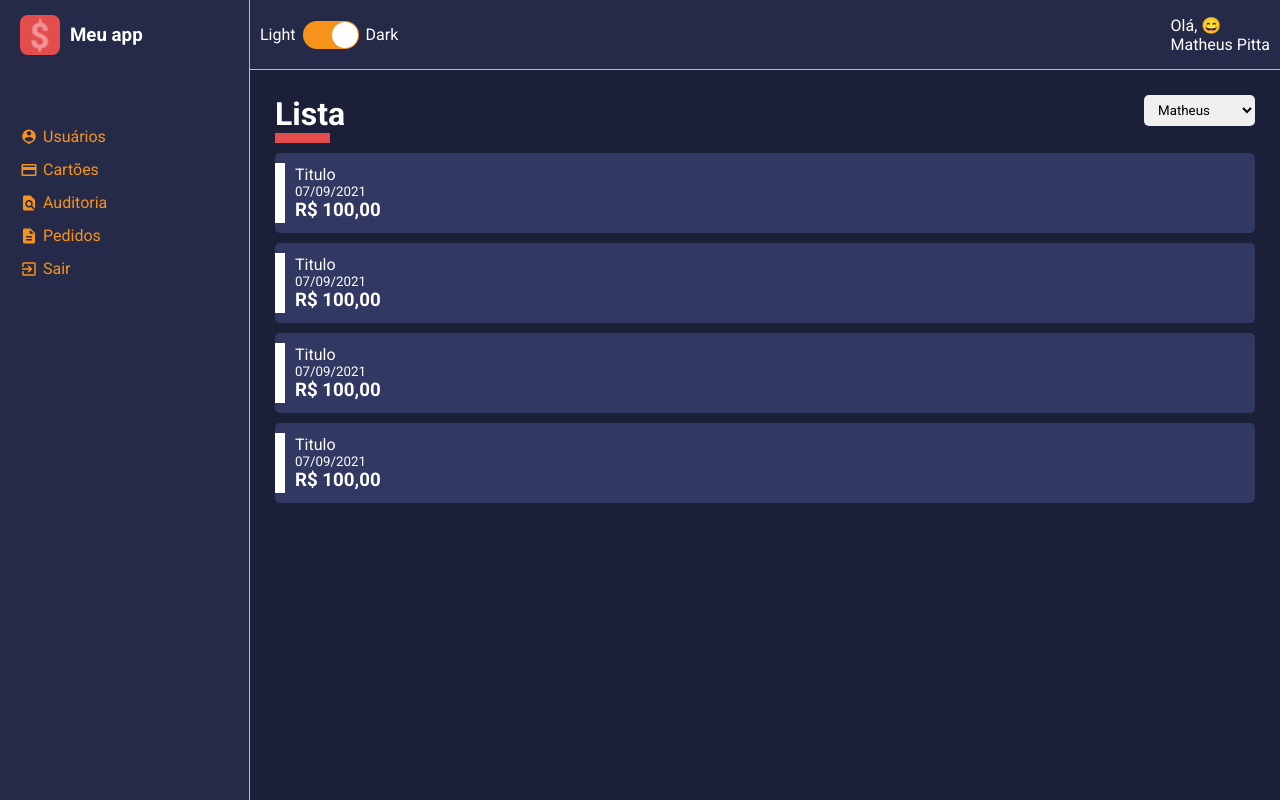
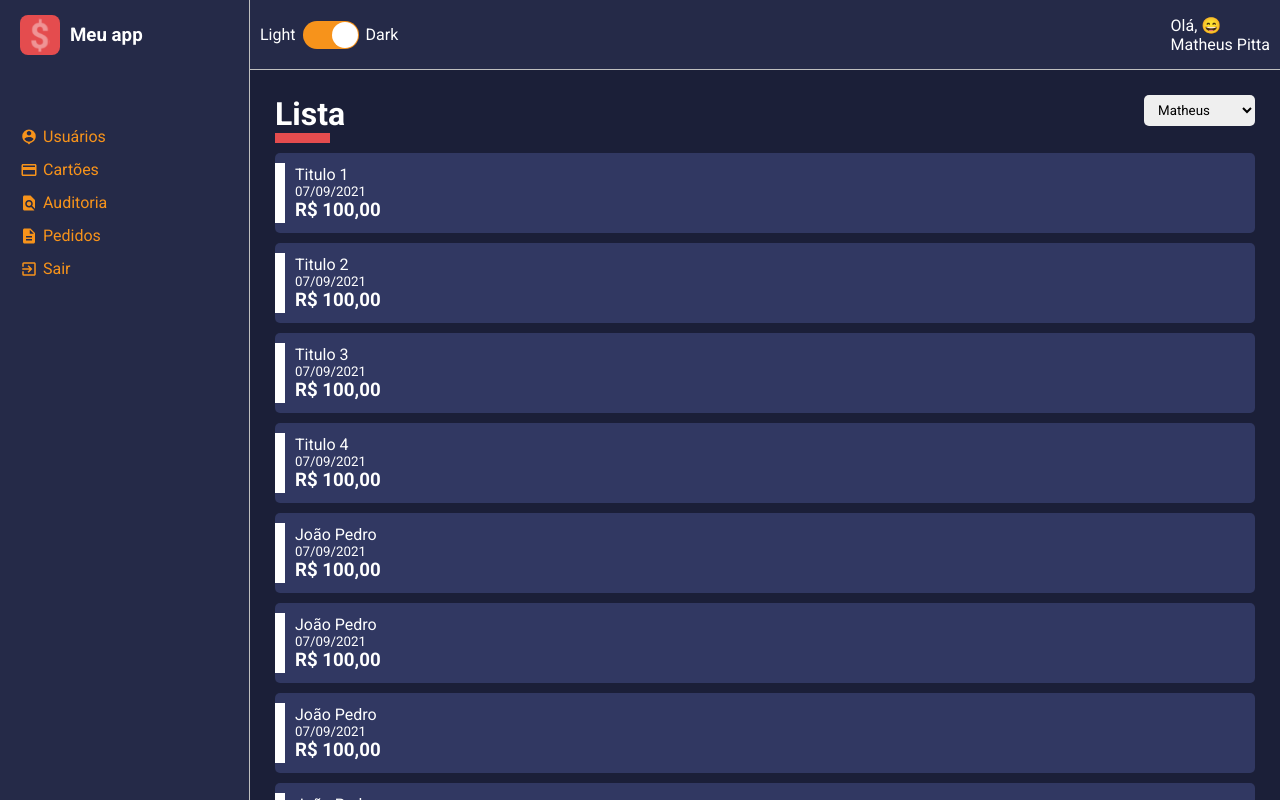
Before and after one commit to PittaMatheus/gestando, a React (Create React App) app: page /home in a window 1280 px wide. Built offline with nearby package versions, Linux system fonts and the light colour scheme.

Commit message:
scrollbar estilizada

```diff
--- a/src/components/Content/styles.ts
+++ b/src/components/Content/styles.ts
@@ -1,8 +1,27 @@
 import styled from 'styled-components'
 
-export const Container = styled.div `
+export const Container = styled.div`
   grid-area: CT;
   color: ${props => props.theme.colors.white};
   background-color: ${props => props.theme.colors.primary};
-  padding: 25px
+  padding: 25px;
+
+  height: calc(100vh - 70p);
+  overflow-y: scroll;
+
+
+  ::-webkit-scrollbar{
+    width: 10px;
+  }
+
+  ::-webkit-scrollbar-thumb{
+    background-color: ${props => props.theme.colors.secondary};
+    border-radius: 10px;
+  }
+
+  ::-webkit-scrollbar-track{
+    background-color: ${props => props.theme.colors.tertiary};
+  }
+
+
 `;
--- a/src/pages/List/index.tsx
+++ b/src/pages/List/index.tsx
@@ -25,41 +25,93 @@ const List: React.FC = () => {
         <HistoryCard
           cardColor="#313862"
           tagColor="#E44C4E"
-          title="Titulo"
+          title="Titulo 1"
           amount="R$ 100,00"
           subtitle="07/09/2021"
+        />
 
+        <HistoryCard
+          cardColor="#313862"
+          tagColor="#E44C4E"
+          title="Titulo 2"
+          amount="R$ 100,00"
+          subtitle="07/09/2021"
 
         />
 
         <HistoryCard
           cardColor="#313862"
           tagColor="#E44C4E"
-          title="Titulo"
+          title="Titulo 3"
           amount="R$ 100,00"
           subtitle="07/09/2021"
-
 
         />
 
         <HistoryCard
           cardColor="#313862"
           tagColor="#E44C4E"
-          title="Titulo"
+          title="Titulo 4 "
           amount="R$ 100,00"
           subtitle="07/09/2021"
-
 
         />
 
         <HistoryCard
           cardColor="#313862"
           tagColor="#E44C4E"
-          title="Titulo"
+          title="João Pedro "
           amount="R$ 100,00"
           subtitle="07/09/2021"
-
-
+        />
+        <HistoryCard
+          cardColor="#313862"
+          tagColor="#E44C4E"
+          title="João Pedro "
+          amount="R$ 100,00"
+          subtitle="07/09/2021"
+        />
+        <HistoryCard
+          cardColor="#313862"
+          tagColor="#E44C4E"
+          title="João Pedro "
+          amount="R$ 100,00"
+          subtitle="07/09/2021"
+        />
+        <HistoryCard
+          cardColor="#313862"
+          tagColor="#E44C4E"
+          title="João Pedro "
+          amount="R$ 100,00"
+          subtitle="07/09/2021"
+        />
+        <HistoryCard
+          cardColor="#313862"
+          tagColor="#E44C4E"
+          title="João Pedro "
+          amount="R$ 100,00"
+          subtitle="07/09/2021"
+        />
+        <HistoryCard
+          cardColor="#313862"
+          tagColor="#E44C4E"
+          title="João Pedro "
+          amount="R$ 100,00"
+          subtitle="07/09/2021"
+        />
+        <HistoryCard
+          cardColor="#313862"
+          tagColor="#E44C4E"
+          title="João Pedro "
+          amount="R$ 100,00"
+          subtitle="07/09/2021"
+        />
+        <HistoryCard
+          cardColor="#313862"
+          tagColor="#E44C4E"
+          title="João Pedro "
+          amount="R$ 100,00"
+          subtitle="07/09/2021"
         />
       </Content>
     </Container>
```
